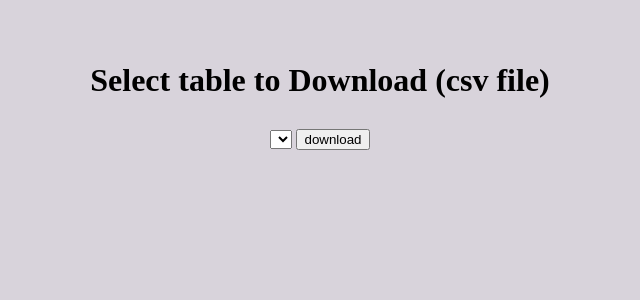
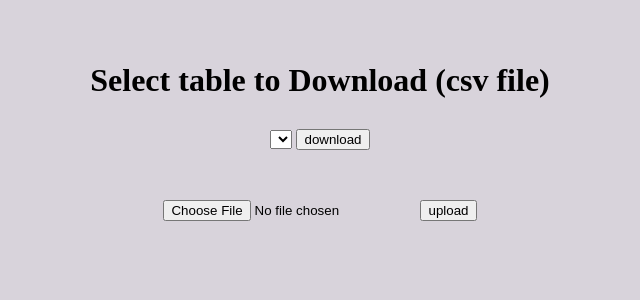
Before and after one commit to ofergoli/elgg_project, a PHP site: page / in a window 1280 px wide. Shown: the part 138-438 px from the top of the page, without its empty margins (320-960 px from the left). Run offline with PHP 8.4, Linux system fonts and the light colour scheme; lists and menus that the app fills with data are empty.

Commit message:
mysql changes

```diff
--- a/css/style.css
+++ b/css/style.css
@@ -7,6 +7,10 @@ div.mainpage{
 	margin: 200px;
 }
 
-div.download_section{
+div.download_section {
 	margin: 30px;
 }
+
+div.upload_section{
+	margin: 50px;
+}
--- a/index.php
+++ b/index.php
@@ -32,6 +32,12 @@
 				<input type="submit" value="download" id="bt_csv"/>
 			</form>
 		</div>
+		<div class="upload_section">
+			<form action="upload.php" method="post" enctype="multipart/form-data">
+				<input type="file" name="file" size="50" />
+				<input type="submit" value="upload" id="bt_upload"/>
+			</form>
+		</div>
 	</div>
 </body>
 </html>
```
Also changed, not shown: upload.php (added, +24 -0 lines).
